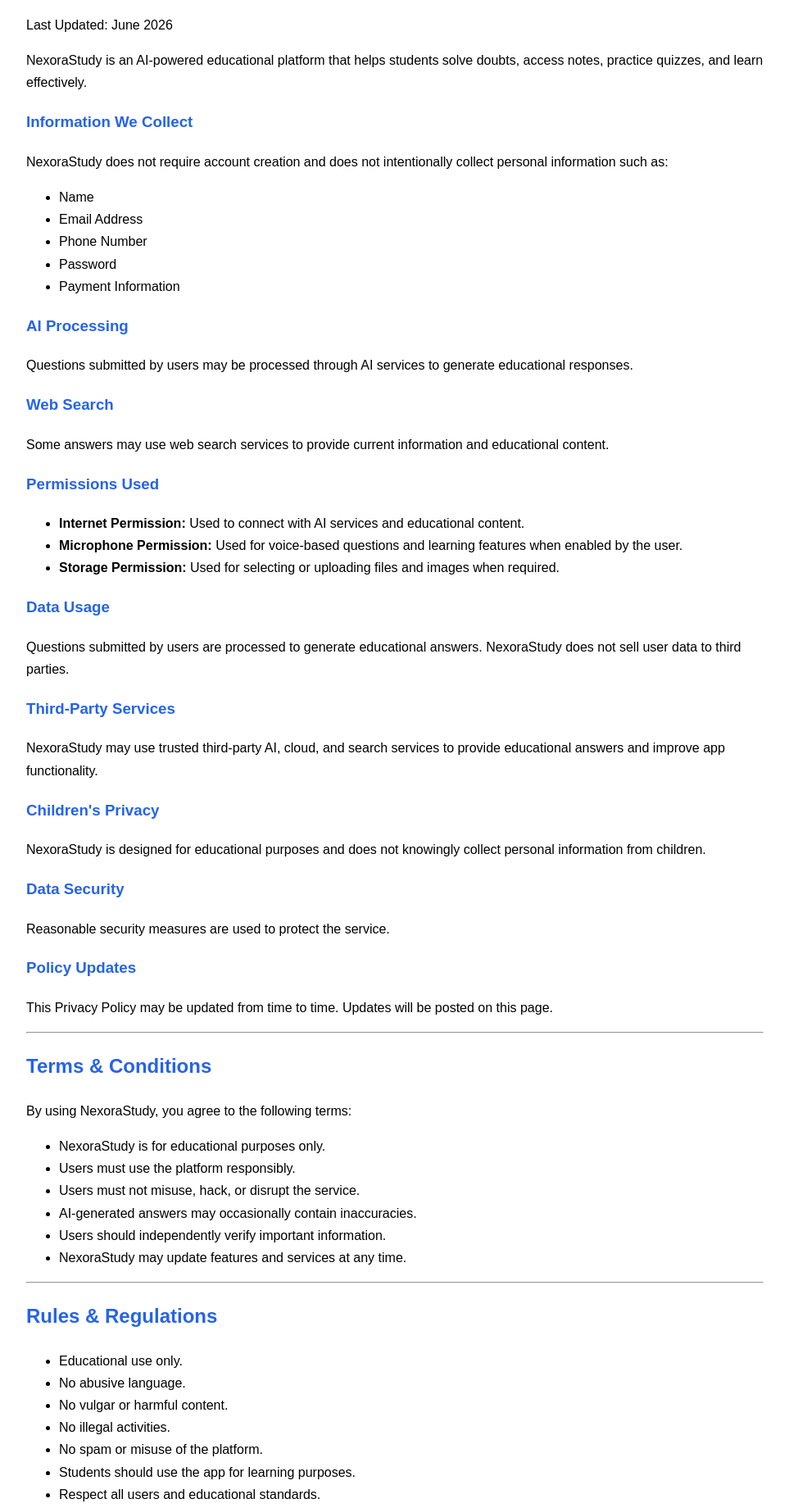
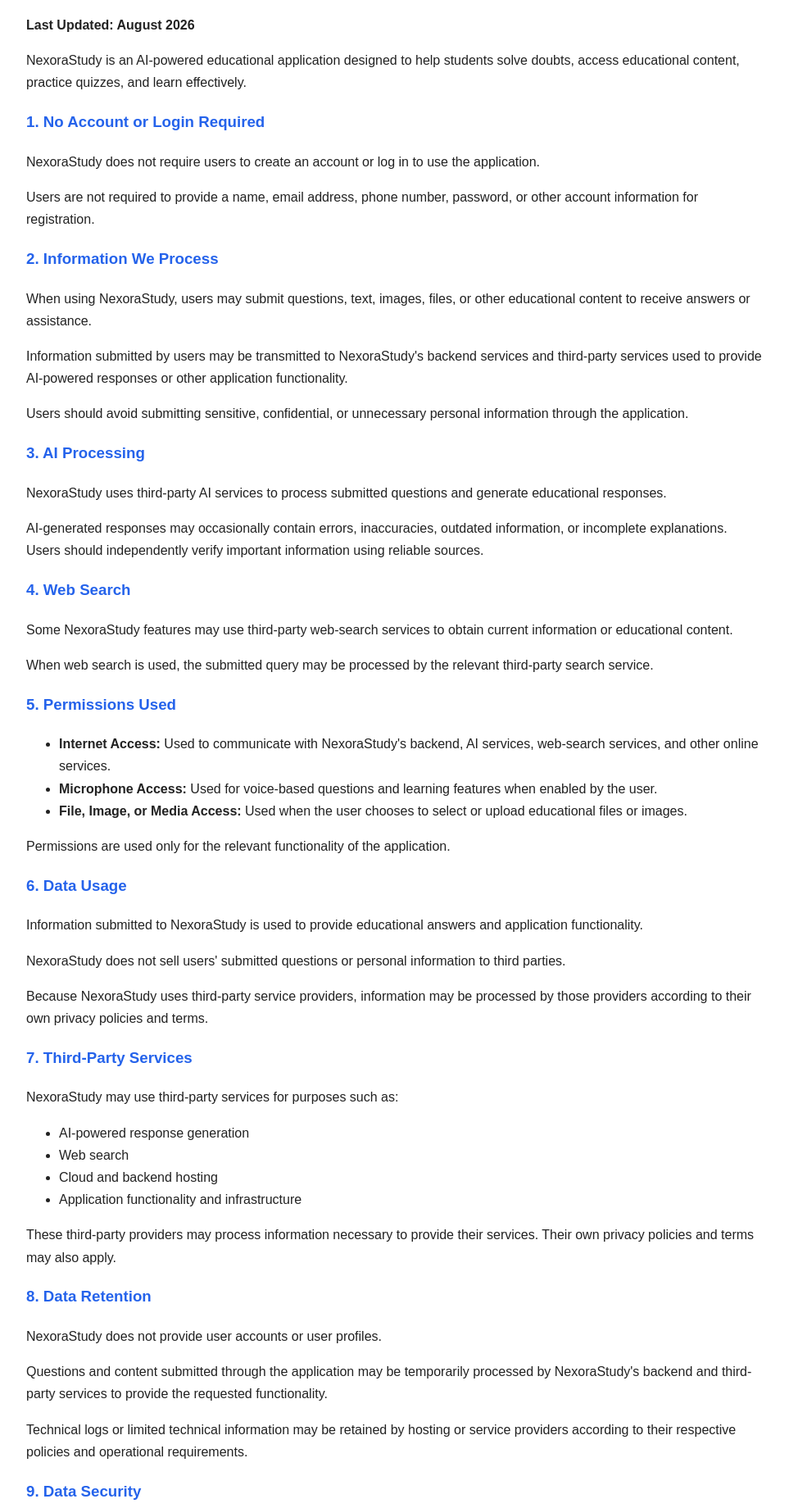
Before and after one commit to nexorastudy/Nexorastudy-AI, a website: page privacy-policy.html in a window 1280 px wide. Shown: the part 161-2001 px from the top of the page at 82% size, without its empty margins (158-1121 px from the left). Drawn offline with Linux system fonts and the light colour scheme.

Commit message:
Update privacy-policy.html

```diff
--- a/privacy-policy.html
+++ b/privacy-policy.html
@@ -4,6 +4,7 @@
 <meta charset="UTF-8">
 <meta name="viewport" content="width=device-width, initial-scale=1.0">
 <title>NexoraStudy Privacy Policy</title>
+
 <style>
 body{
 font-family: Arial, sans-serif;
@@ -11,12 +12,30 @@
 margin: auto;
 padding: 20px;
 line-height: 1.7;
+color: #222;
 }
+
 h1,h2,h3{
 color:#2563eb;
 }
+
+a{
+color:#2563eb;
+text-decoration:none;
+}
+
+a:hover{
+text-decoration:underline;
+}
+
+hr{
+margin:30px 0;
+border:0;
+border-top:1px solid #ddd;
+}
 </style>
 </head>
+
 <body>
 
 <h1>NexoraStudy</h1>
@@ -24,97 +43,210 @@
 <h2>Privacy Policy</h2>
 
 <p>
-Last Updated: June 2026
+<strong>Last Updated: August 2026</strong>
 </p>
 
 <p>
-NexoraStudy is an AI-powered educational platform that helps students solve doubts, access notes, practice quizzes, and learn effectively.
+NexoraStudy is an AI-powered educational application designed to help students solve doubts, access educational content, practice quizzes, and learn effectively.
 </p>
 
-<h3>Information We Collect</h3>
+<h3>1. No Account or Login Required</h3>
 
 <p>
-NexoraStudy does not require account creation and does not intentionally collect personal information such as:
+NexoraStudy does not require users to create an account or log in to use the application.
+</p>
+
+<p>
+Users are not required to provide a name, email address, phone number, password, or other account information for registration.
+</p>
+
+<h3>2. Information We Process</h3>
+
+<p>
+When using NexoraStudy, users may submit questions, text, images, files, or other educational content to receive answers or assistance.
+</p>
+
+<p>
+Information submitted by users may be transmitted to NexoraStudy's backend services and third-party services used to provide AI-powered responses or other application functionality.
+</p>
+
+<p>
+Users should avoid submitting sensitive, confidential, or unnecessary personal information through the application.
+</p>
+
+<h3>3. AI Processing</h3>
+
+<p>
+NexoraStudy uses third-party AI services to process submitted questions and generate educational responses.
+</p>
+
+<p>
+AI-generated responses may occasionally contain errors, inaccuracies, outdated information, or incomplete explanations. Users should independently verify important information using reliable sources.
+</p>
+
+<h3>4. Web Search</h3>
+
+<p>
+Some NexoraStudy features may use third-party web-search services to obtain current information or educational content.
+</p>
+
+<p>
+When web search is used, the submitted query may be processed by the relevant third-party search service.
+</p>
+
+<h3>5. Permissions Used</h3>
+
+<ul>
+<li>
+<strong>Internet Access:</strong>
+Used to communicate with NexoraStudy's backend, AI services, web-search services, and other online services.
+</li>
+
+<li>
+<strong>Microphone Access:</strong>
+Used for voice-based questions and learning features when enabled by the user.
+</li>
+
+<li>
+<strong>File, Image, or Media Access:</strong>
+Used when the user chooses to select or upload educational files or images.
+</li>
+</ul>
+
+<p>
+Permissions are used only for the relevant functionality of the application.
+</p>
+
+<h3>6. Data Usage</h3>
+
+<p>
+Information submitted to NexoraStudy is used to provide educational answers and application functionality.
+</p>
+
+<p>
+NexoraStudy does not sell users' submitted questions or personal information to third parties.
+</p>
+
+<p>
+Because NexoraStudy uses third-party service providers, information may be processed by those providers according to their own privacy policies and terms.
+</p>
+
+<h3>7. Third-Party Services</h3>
+
+<p>
+NexoraStudy may use third-party services for purposes such as:
 </p>
 
 <ul>
-<li>Name</li>
-<li>Email Address</li>
-<li>Phone Number</li>
-<li>Password</li>
-<li>Payment Information</li>
+<li>AI-powered response generation</li>
+<li>Web search</li>
+<li>Cloud and backend hosting</li>
+<li>Application functionality and infrastructure</li>
 </ul>
 
-<h3>AI Processing</h3>
+<p>
+These third-party providers may process information necessary to provide their services. Their own privacy policies and terms may also apply.
+</p>
+
+<h3>8. Data Retention</h3>
 
 <p>
-Questions submitted by users may be processed through AI services to generate educational responses.
+NexoraStudy does not provide user accounts or user profiles.
 </p>
 
-<h3>Web Search</h3>
+<p>
+Questions and content submitted through the application may be temporarily processed by NexoraStudy's backend and third-party services to provide the requested functionality.
+</p>
 
 <p>
-Some answers may use web search services to provide current information and educational content.
+Technical logs or limited technical information may be retained by hosting or service providers according to their respective policies and operational requirements.
 </p>
 
-<h3>Permissions Used</h3>
+<h3>9. Data Security</h3>
+
+<p>
+NexoraStudy uses reasonable technical and organizational measures to help protect information transmitted through the service.
+</p>
+
+<p>
+However, no internet-based service can guarantee complete security.
+</p>
+
+<p>
+Users should not submit passwords, financial information, highly sensitive personal information, or other confidential information through the application.
+</p>
+
+<h3>10. Children's Privacy</h3>
+
+<p>
+NexoraStudy is an educational application intended for students.
+</p>
+
+<p>
+NexoraStudy does not require users to create accounts or knowingly request personal information from children for registration.
+</p>
+
+<p>
+If you believe that a child has provided personal information through the service, please contact us so that we can review the matter and take appropriate action where necessary.
+</p>
+
+<h3>11. User Responsibilities</h3>
+
+<p>
+Users agree to use NexoraStudy responsibly and only for lawful educational purposes.
+</p>
+
+<p>
+Users must not:
+</p>
 
 <ul>
-<li><strong>Internet Permission:</strong> Used to connect with AI services and educational content.</li>
-<li><strong>Microphone Permission:</strong> Used for voice-based questions and learning features when enabled by the user.</li>
-<li><strong>Storage Permission:</strong> Used for selecting or uploading files and images when required.</li>
+<li>Attempt to hack, disrupt, or damage the service.</li>
+<li>Use the service for illegal activities.</li>
+<li>Upload harmful or malicious content.</li>
+<li>Abuse or misuse the service.</li>
+<li>Submit unnecessary sensitive personal information.</li>
+<li>Attempt to interfere with the operation of the application or backend.</li>
 </ul>
 
-<h3>Data Usage</h3>
+<h3>12. AI Accuracy Disclaimer</h3>
 
 <p>
-Questions submitted by users are processed to generate educational answers. NexoraStudy does not sell user data to third parties.
+NexoraStudy uses artificial intelligence to provide educational assistance.
 </p>
 
-<h3>Third-Party Services</h3>
+<p>
+AI-generated answers may contain errors, inaccuracies, outdated information, or incomplete explanations.
+</p>
 
 <p>
-NexoraStudy may use trusted third-party AI, cloud, and search services to provide educational answers and improve app functionality.
+Users should verify important information using reliable educational sources, textbooks, teachers, or other appropriate sources.
 </p>
 
-<h3>Children's Privacy</h3>
-
 <p>
-NexoraStudy is designed for educational purposes and does not knowingly collect personal information from children.
-</p>
-
-<h3>Data Security</h3>
-
-<p>
-Reasonable security measures are used to protect the service.
-</p>
-
-<h3>Policy Updates</h3>
-
-<p>
-This Privacy Policy may be updated from time to time. Updates will be posted on this page.
+NexoraStudy does not guarantee that every AI-generated response will be accurate or suitable for a particular purpose.
 </p>
 
 <hr>
 
-<h2>Terms & Conditions</h2>
+<h2>Terms &amp; Conditions</h2>
 
 <p>
 By using NexoraStudy, you agree to the following terms:
 </p>
 
 <ul>
-<li>NexoraStudy is for educational purposes only.</li>
-<li>Users must use the platform responsibly.</li>
-<li>Users must not misuse, hack, or disrupt the service.</li>
-<li>AI-generated answers may occasionally contain inaccuracies.</li>
-<li>Users should independently verify important information.</li>
-<li>NexoraStudy may update features and services at any time.</li>
+<li>NexoraStudy is provided primarily for educational purposes.</li>
+<li>Users must use the application responsibly and lawfully.</li>
+<li>Users must not attempt to hack, disrupt, or misuse the service.</li>
+<li>AI-generated information may contain errors.</li>
+<li>Users are responsible for verifying important information.</li>
+<li>NexoraStudy may change, update, suspend, or discontinue features or services when necessary.</li>
 </ul>
 
 <hr>
 
-<h2>Rules & Regulations</h2>
+<h2>Rules &amp; Regulations</h2>
 
 <ul>
 <li>Educational use only.</li>
@@ -122,26 +254,41 @@
 <li>No vulgar or harmful content.</li>
 <li>No illegal activities.</li>
 <li>No spam or misuse of the platform.</li>
-<li>Students should use the app for learning purposes.</li>
-<li>Respect all users and educational standards.</li>
+<li>Students should use the application for learning purposes.</li>
+<li>Users should respect other users and educational standards.</li>
 </ul>
 
 <hr>
 
-<h3>Contact Us</h3>
+<h3>13. Policy Updates</h3>
 
 <p>
-If you have any questions regarding this Privacy Policy, please contact us:
+This Privacy Policy may be updated from time to time.
 </p>
 
 <p>
-Email: <a href="https://mail.google.com/mail/?view=cm&fs=1&to=nexorastudy.ai@gmail.com">nexorastudy.ai@gmail.com</a>
+Any changes will be published on this page along with an updated "Last Updated" date.
+</p>
+
+<hr>
+
+<h3>14. Contact Us</h3>
+
+<p>
+If you have questions, concerns, or requests regarding this Privacy Policy or NexoraStudy's privacy practices, please contact us:
+</p>
+
+<p>
+<strong>Email:</strong>
+<a href="https://mail.google.com/mail/?view=cm&fs=1&to=nexorastudy.ai@gmail.com">
+nexorastudy.ai@gmail.com
+</a>
 </p>
 
 <hr>
 
 <p>
-© 2026 NexoraStudy. All Rights Reserved.
+<strong>© 2026 NexoraStudy. All Rights Reserved.</strong>
 </p>
 
 </body>
```
